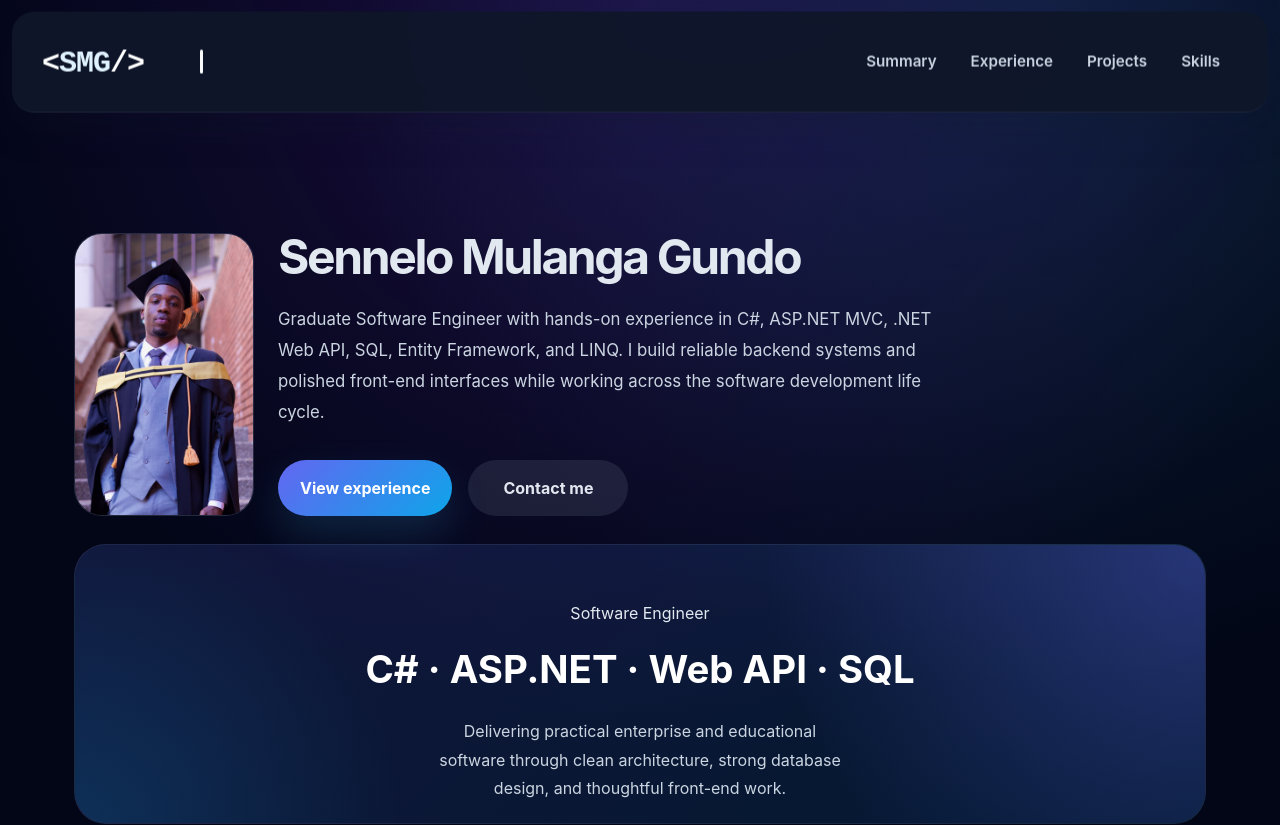
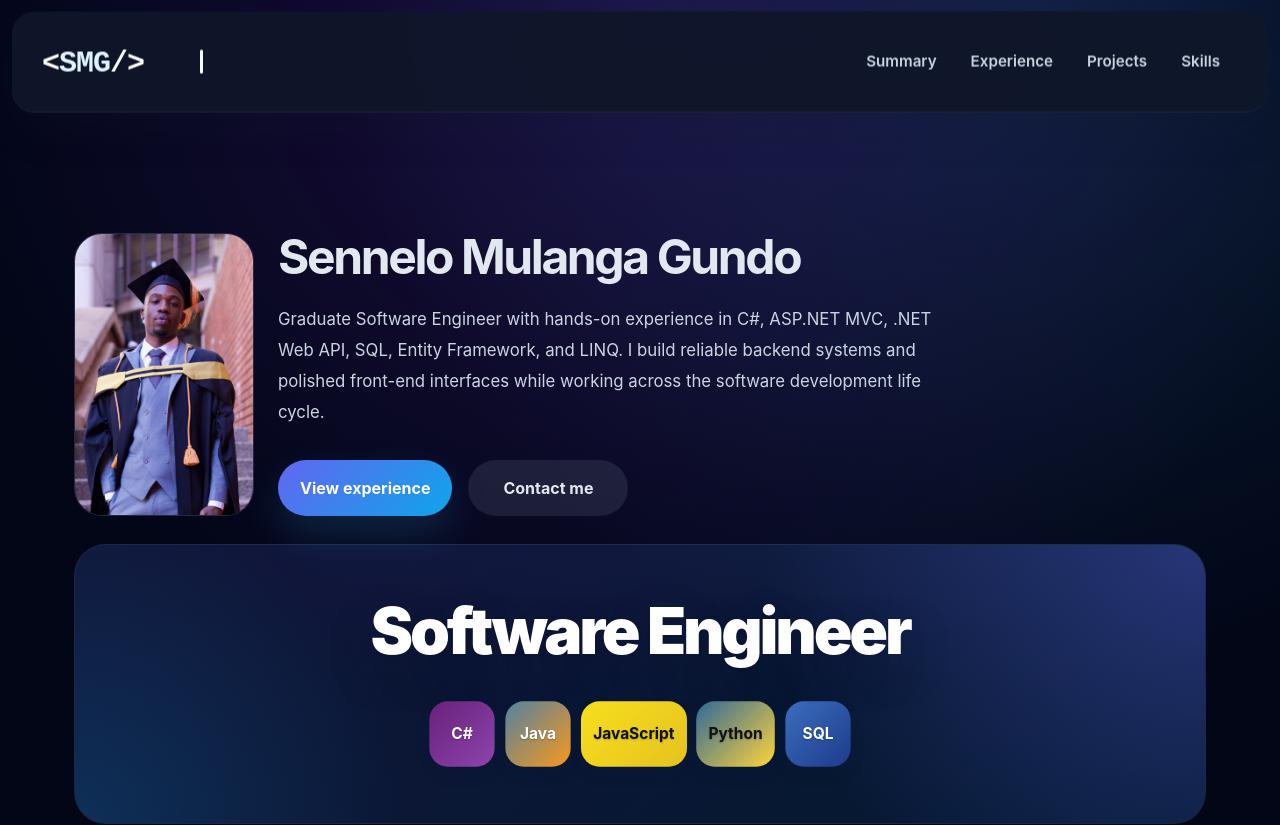
Before and after one commit to AlgoSumarai/portfolio-website, a React (Vite) app: page /#/ in a window 1280 px wide. Shown: the top 825 px of the page. Built offline with nearby package versions, Linux system fonts and the light colour scheme.

Commit message:
change hero-visual look

```diff
--- a/src/pages/Home.css
+++ b/src/pages/Home.css
@@ -384,6 +384,74 @@
   padding: 40px;
 }
 
+.language-logos {
+  display: flex;
+  flex-wrap: wrap;
+  justify-content: center;
+  gap: 12px;
+  margin: 24px auto 0;
+  max-width: 100%;
+}
+
+.language-logo {
+  display: inline-flex;
+  align-items: center;
+  justify-content: center;
+  min-width: 78px;
+  min-height: 52px;
+  padding: 0 14px;
+  border-radius: 18px;
+  font-size: 0.95rem;
+  font-weight: 700;
+  color: white;
+  text-shadow: 0 1px 2px rgba(0, 0, 0, 0.2);
+  box-shadow: 0 16px 32px rgba(15, 23, 42, 0.08);
+  animation: floatLogo 4s ease-in-out infinite;
+}
+
+.language-csharp {
+  background: linear-gradient(135deg, #68217a 0%, #8e44ad 100%);
+}
+
+.language-java {
+  background: linear-gradient(135deg, #5382a1 0%, #f8981d 100%);
+}
+
+.language-javascript {
+  background: linear-gradient(135deg, #f7df1e 0%, #e5c21f 100%);
+  color: #111;
+}
+
+.language-python {
+  background: linear-gradient(135deg, #306998 0%, #ffd43b 100%);
+  color: #111;
+}
+
+.language-sql {
+  background: linear-gradient(135deg, #3b6ebf 0%, #1e3a8a 100%);
+}
+
+@keyframes floatLogo {
+  0%,
+  100% {
+    transform: translateY(0) scale(1);
+  }
+  50% {
+    transform: translateY(-4px) scale(1.02);
+  }
+}
+
+.visual-copy-label {
+  margin: 0;
+  font-size: clamp(2.5rem, 5vw, 4.5rem);
+  font-weight: 900;
+  color: white;
+  letter-spacing: -0.05em;
+
+  text-shadow: 0 18px 40px rgba(15, 23, 42, 0.35);
+  line-height: 1;
+}
+
 .visual-title {
   margin: 0;
   font-size: clamp(2rem, 3vw, 3rem);
--- a/src/pages/Home.jsx
+++ b/src/pages/Home.jsx
@@ -64,11 +64,13 @@ function Home() {
         <div className="hero-visual">
           <div className="visual-copy">
             <p className="visual-copy-label">Software Engineer</p>
-            <h2 className="visual-title">C# · ASP.NET · Web API · SQL</h2>
-            <p className="visual-subtitle">
-              Delivering practical enterprise and educational software through clean architecture,
-              strong database design, and thoughtful front-end work.
-            </p>
+            <div className="language-logos" role="list" aria-label="Programming languages">
+              <span className="language-logo language-csharp" role="listitem">C#</span>
+              <span className="language-logo language-java" role="listitem">Java</span>
+              <span className="language-logo language-javascript" role="listitem">JavaScript</span>
+              <span className="language-logo language-python" role="listitem">Python</span>
+              <span className="language-logo language-sql" role="listitem">SQL</span>
+            </div>
           </div>
         </div>
 
```
